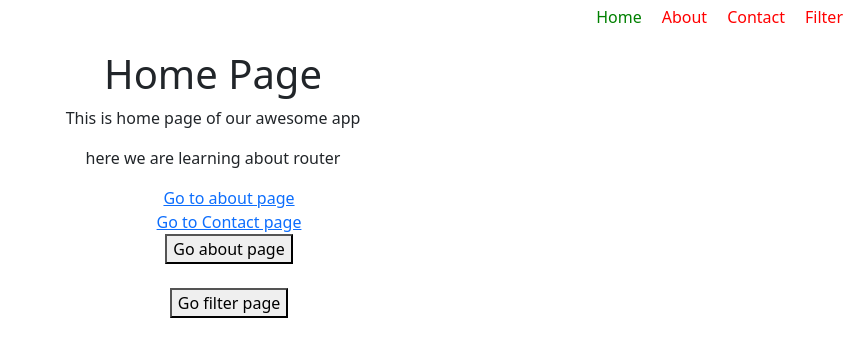
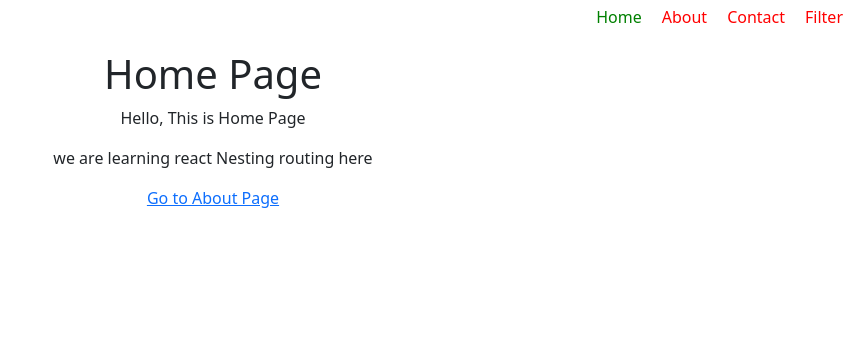
Before and after one commit to Arvindkr123/React-Learning, a React (Create React App) app: page / in a window 1280 px wide. Shown: the top 356 px of the page, without its empty margins (427-1280 px from the left). Built offline with nearby package versions, Linux system fonts and the light colour scheme.

Commit message:
Nesting routing

```diff
--- a/src/App.js
+++ b/src/App.js
@@ -1,6 +1,6 @@
 import logo from './logo.svg';
 import './App.css';
-import { BrowserRouter as BR, Routes, Route} from 'react-router-dom';
+import { BrowserRouter as BR, Routes, Route } from 'react-router-dom';
 import Home from './Home';
 import About from './About';
 import Navbar from './Navbar';
@@ -9,22 +9,30 @@ import Page404 from './Page404';
 import Contact from './Contact';
 import User from './User';
 import Filter from './Filter';
+import Channels from './Channels';
+import Company from './Company';
+import Other from './Other';
 
 function App() {
   return (
     <div className='App'>
       {/* <h1>Router in React</h1> */}
       <BR>
-      <Navbar/>
+        <Navbar />
         <Routes>
           <Route path='/' element={<Home />} />
           <Route path='/about' element={<About />} />
-          <Route path='/contact' element={<Contact/>} />
-          <Route path='/user/:name' element={<User/>} />
-          <Route path='/filter' element={<Filter/>} />
-          <Route path='/*' element={<Page404/>} />
+
+          <Route path='/contact/' element={<Contact />}>
+              <Route path='channel' element={<Channels></Channels>}/>
+              <Route path='company' element={<Company/>}/>
+              <Route path='other' element={<Other/>}/>
+          </Route>
+          <Route path='/user/:name' element={<User />} />
+          <Route path='/filter' element={<Filter />} />
+          <Route path='/*' element={<Page404 />} />
         </Routes>
-      {/* <Navbar/> */}
+        {/* <Navbar/> */}
       </BR>
     </div>
   )
--- /dev/null
+++ b/src/Channels.js
@@ -0,0 +1,11 @@
+import React from 'react'
+
+function Channels() {
+  return (
+    <div>
+        <h1>Study Channels</h1>
+    </div>
+  )
+}
+
+export default Channels
--- /dev/null
+++ b/src/Company.js
@@ -0,0 +1,11 @@
+import React from 'react'
+
+function Company() {
+  return (
+    <div>
+      <h1>Good Company</h1>
+    </div>
+  )
+}
+
+export default Company
--- a/src/Contact.js
+++ b/src/Contact.js
@@ -1,20 +1,17 @@
 import React from 'react'
-import { Link } from 'react-router-dom';
+import { Link, Outlet } from 'react-router-dom'
 
 function Contact() {
   return (
     <div>
-        <h1>This is Contact Page</h1>
-        <ul style={{listStyle:'none'}}>
-                <li>
-                    <Link to="/">Go to Home page</Link>
-                </li>
-                <li>
-                    <Link to="/about">Go to About page</Link>
-                </li>
-            </ul>
+      <h1>Contact us Page</h1>
+      <p>here we have study good channels</p>
+      <Link to="channel">Channels</Link><br/>
+      <Link to="company">Company</Link><br/>
+      <Link to="other">Other</Link><br/>
+      <Outlet/>
     </div>
   )
 }
 
-export default Contact;
+export default Contact
--- a/src/Home.js
+++ b/src/Home.js
@@ -1,68 +1,15 @@
 import React from 'react'
-import { Link , useNavigate } from 'react-router-dom';
+import { Link } from 'react-router-dom'
 
 function Home() {
-    const navigate = useNavigate();
-    const navToPage = (url)=>{
-        navigate(url)
-    }
-    // const navToPage = ()=>{
-    //     let x = false;
-    //     if(x){
-    //         navigate('/about');
-    //     }else{
-    //         navigate('/filter');
-    //     }
-    // }
-    return (
-        <div>
-            <h1>Home Page</h1>
-            <p>This is home page of our awesome app</p>
-            <p>here we are learning about router</p>
-            <ul style={{ listStyle: 'none' }}>
-                <li>
-                    <Link to="/about">Go to about page</Link>
-                </li>
-                <li>
-                    <Link to="/contact">Go to Contact page</Link>
-                </li>
-                <li>
-                    <button onClick={()=>navToPage('/about')}>Go about page</button>
-                </li><br/>
-                <li>
-                    <button onClick={()=>navToPage('/filter')}>Go filter page</button>
-
-                </li>
-            </ul>
-        </div>
-    )
+  return (
+    <div>
+      <h1>Home Page</h1>
+      <p>Hello, This is Home Page</p>
+      <p>we are learning react Nesting routing here</p>
+      <Link to='/about'>Go to About Page</Link>
+    </div>
+  )
 }
 
-export default Home;
-// function Home() {
-//     const navigate = useNavigate();
-//     return (
-//         <div>
-//             <h1>Home Page</h1>
-//             <p>This is home page of our awesome app</p>
-//             <p>here we are learning about router</p>
-//             <ul style={{ listStyle: 'none' }}>
-//                 <li>
-//                     <Link to="/about">Go to about page</Link>
-//                 </li>
-//                 <li>
-//                     <Link to="/contact">Go to Contact page</Link>
-//                 </li>
-//                 <li>
-//                     <button onClick={()=>navigate('/about')}>Go about page</button>
-//                 </li><br/>
-//                 <li>
-//                     <button onClick={()=>navigate('/filter')}>Go filter page</button>
-
-//                 </li>
-//             </ul>
-//         </div>
-//     )
-// }
-
-// export default Home;
+export default Home
--- /dev/null
+++ b/src/Other.js
@@ -0,0 +1,11 @@
+import React from 'react'
+
+function Other() {
+  return (
+    <div>
+        <h1>Other Page</h1>
+    </div>
+  )
+}
+
+export default Other
```
